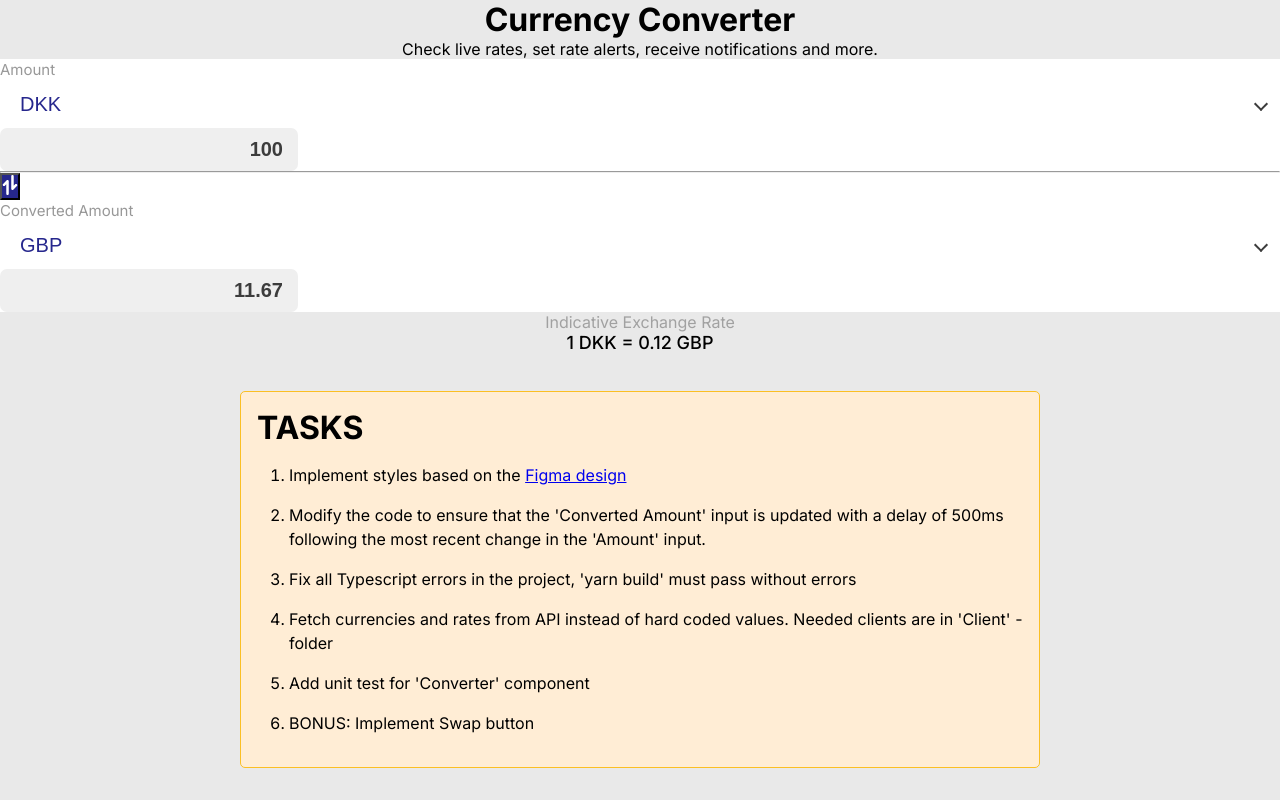
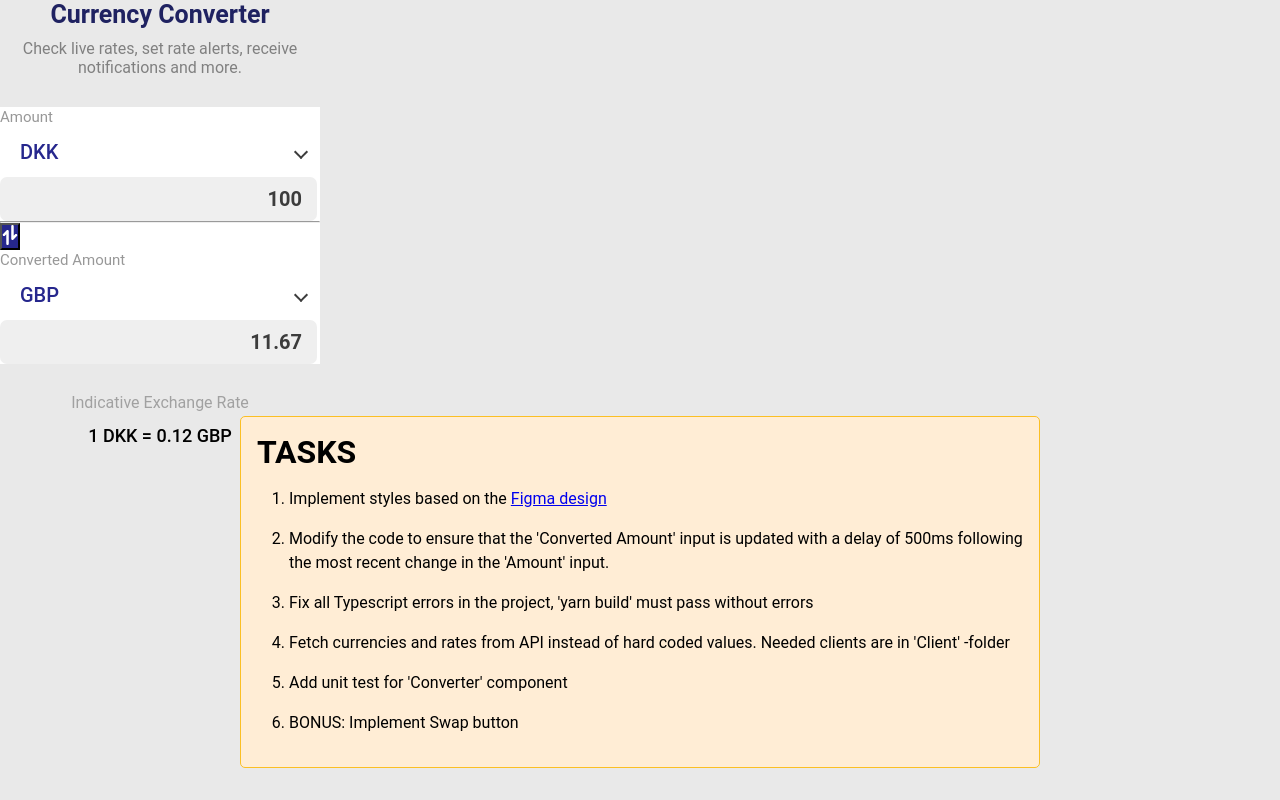
Before and after one commit to ScaleupFinance/currency-calculator, a Next.js app: page / in a window 1280 px wide. Built offline with nearby package versions, Linux system fonts and the light colour scheme.

Commit message:
Base layout fixes

```diff
--- a/app/globals.css
+++ b/app/globals.css
@@ -2,6 +2,7 @@
   box-sizing: border-box;
   padding: 0;
   margin: 0;
+  font-family: Roboto;
 }
 
 body {
--- a/app/page.module.css
+++ b/app/page.module.css
@@ -1,2 +1,3 @@
 .main {
+  height: 100vh;
 }
--- a/components/Converter.module.css
+++ b/components/Converter.module.css
@@ -1,2 +1,3 @@
 .converter {
+  width: 320px;
 }
--- a/components/Footer.module.css
+++ b/components/Footer.module.css
@@ -1,4 +1,5 @@
 .footer {
+  margin-top: 29px;
   text-align: center;
 }
 .label {
@@ -7,6 +8,7 @@
   font-weight: 400;
 }
 .rate {
+  margin-top: 13px;
   color: #000;
   font-size: 18px;
   font-weight: 500;
--- a/components/Header.module.css
+++ b/components/Header.module.css
@@ -1,12 +1,14 @@
 .header {
+  margin-bottom: 30px;
   text-align: center;
 }
-.h1 {
+.title {
   color: #1f2261;
   font-size: 25px;
   font-weight: 700;
 }
-.p {
+.content {
+  margin-top: 10px;
   color: #808080;
   font-size: 16px;
   font-weight: 400;
```
